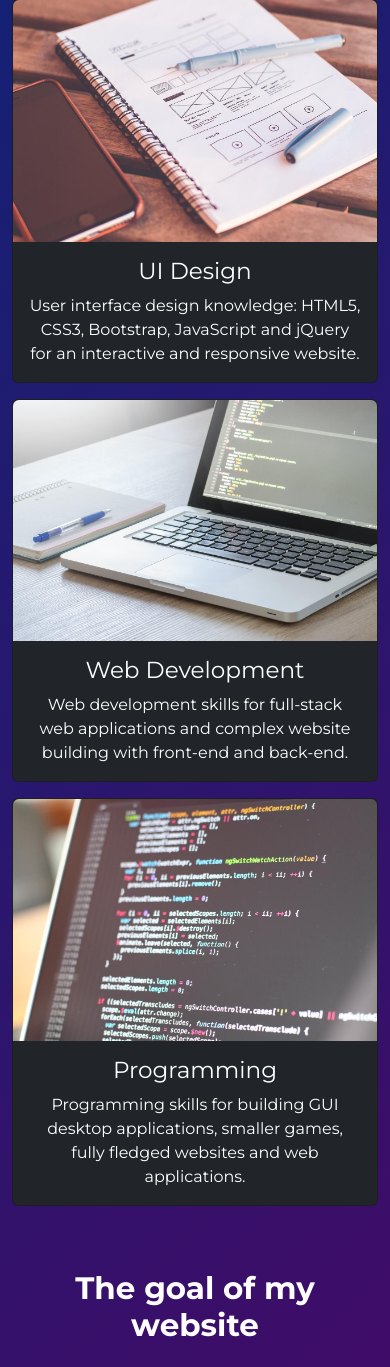
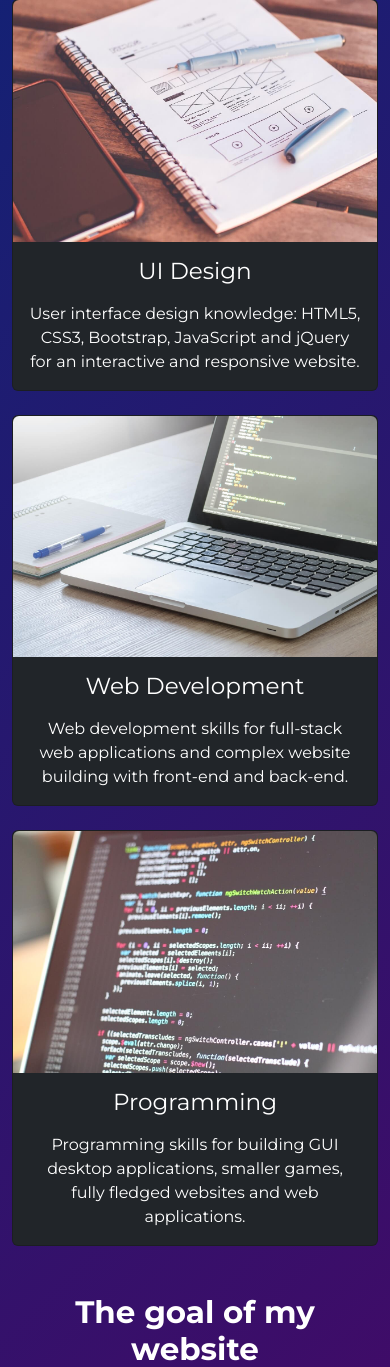
Before and after one commit to zoard-ehmann/portfolio-website, a Flask app: page / in a window 390 px wide. Shown: the part 856-2223 px from the top of the page. Run offline with Flask 2, Linux system fonts and the light colour scheme; some libraries are stand-ins or nearby versions.

Commit message:
Design fixing

```diff
--- a/templates/index.html
+++ b/templates/index.html
@@ -21,29 +21,29 @@
 <section class="mb-5">
   <h2 class="mb-4 display-5 text-center my-main__title--bold">My skills in the field of IT</h2>
   <div class="row text-center">
-    <div class="col-md-6 col-lg-4">
-      <div class="card text-bg-dark mb-3">
+    <div class="col-md-6 col-lg-4 mb-4 mb-lg-0">
+      <div class="card text-bg-dark">
         <img src="{{ url_for('static', filename='images/wireframe.jpg') }}" class="img-fluid rounded-top" alt="Wireframe drawn by hand in a notebook.">
         <div class="card-body">
-          <h3 class="card-title">UI Design</h3>
+          <h3 class="card-title mb-3">UI Design</h3>
           <p class="card-text">User interface design knowledge: HTML5, CSS3, Bootstrap, JavaScript and jQuery for an interactive and responsive website.</p>
         </div>
       </div>
     </div>
-    <div class="col-md-6 col-lg-4">
-      <div class="card text-bg-dark mb-3">
+    <div class="col-md-6 col-lg-4 mb-4 mb-lg-0">
+      <div class="card text-bg-dark">
         <img src="{{ url_for('static', filename='images/development.jpg') }}" class="img-fluid rounded-top" alt="Laptop with pen and paper.">
         <div class="card-body">
-          <h3 class="card-title">Web Development</h3>
+          <h3 class="card-title mb-3">Web Development</h3>
           <p class="card-text">Web development skills for full-stack web applications and complex website building with front-end and back-end.</p>
         </div>
       </div>
     </div>
     <div class="col-lg-4">
-      <div class="card text-bg-dark mb-3">
+      <div class="card text-bg-dark">
         <img src="{{ url_for('static', filename='images/programming.jpg') }}" class="img-fluid rounded-top" alt="Lines of code in a code editor.">
         <div class="card-body">
-          <h3 class="card-title">Programming</h3>
+          <h3 class="card-title mb-3">Programming</h3>
           <p class="card-text">Programming skills for building GUI desktop applications, smaller games, fully fledged websites and web applications.</p>
         </div>
       </div>
```
